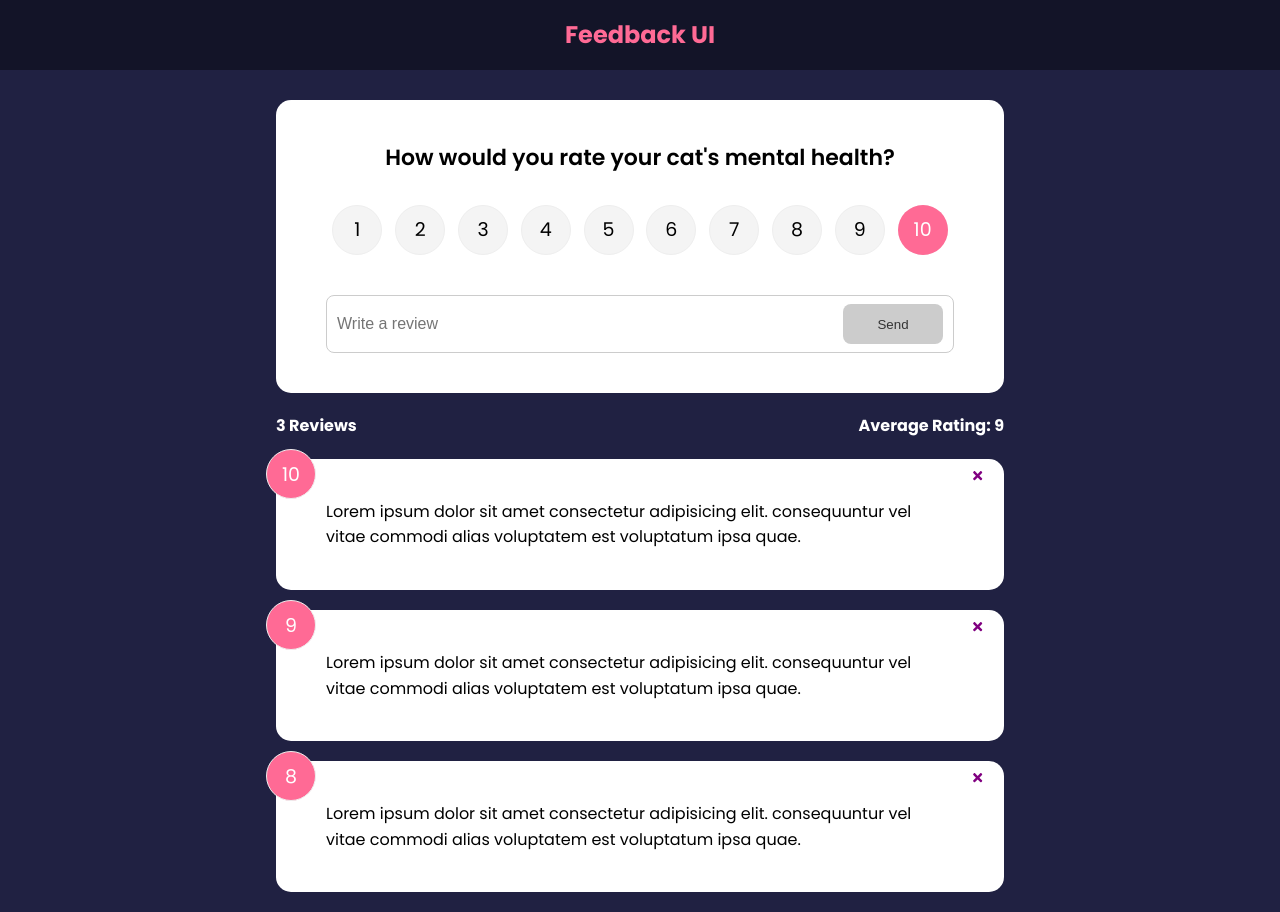
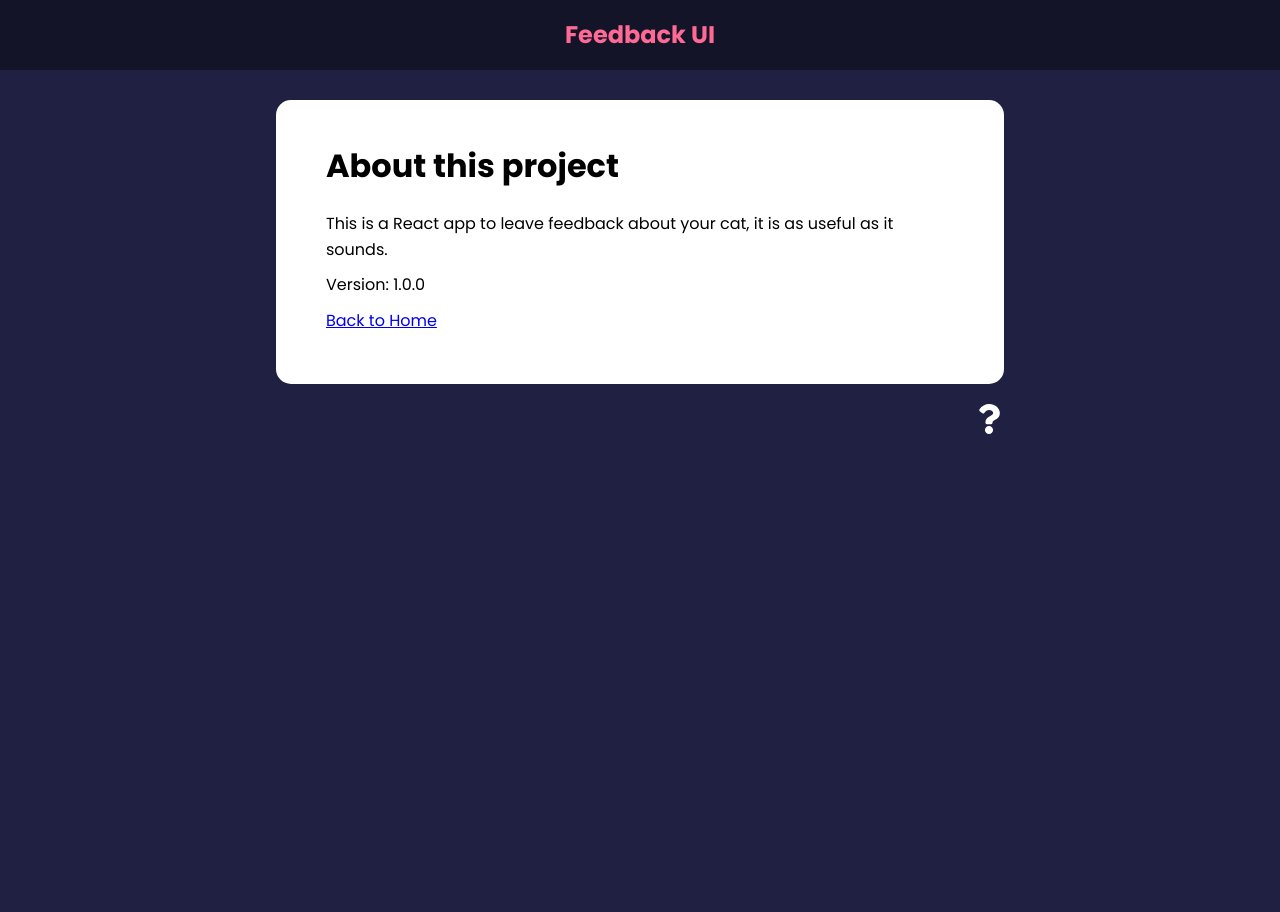
Before and after one commit to ianisout/feedback-app, a React (Create React App) app: page /about in a window 1280 px wide. After the commit the page ends 800 px from the top, so only its background shows below. Built offline with nearby package versions, Linux system fonts and the light colour scheme.

Commit message:
playing with react-router-dom

```diff
--- a/package.json
+++ b/package.json
@@ -10,6 +10,7 @@
     "react": "^17.0.2",
     "react-dom": "^17.0.2",
     "react-icons": "^4.3.1",
+    "react-router-dom": "^6.2.2",
     "react-scripts": "5.0.0",
     "uuid": "^8.3.2",
     "web-vitals": "^2.1.4"
--- a/src/App.js
+++ b/src/App.js
@@ -1,34 +1,55 @@
-import { v4 as uuidv4 } from 'uuid'
+import { v4 as uuidv4 } from 'uuid';
+import { BrowserRouter as Router, Routes, Route } from 'react-router-dom';
 import { useState } from 'react';
+import React from 'react';
 import Header from './components/Header';
 import FeedbackList from './components/FeedbackList';
 import FeedbackData from './data/FeedbackData';
 import FeedbackStats from './components/FeedbackStats';
 import FeedbackForm from './components/FeedbackForm';
+import AboutPage from './pages/AboutPage';
+import AboutIconLink from './components/AboutIconLink';
 
 function App() {
   const [feedback, setFeedback] = useState(FeedbackData);
 
-  const addFeedback = newFeedback => {
+  const addFeedback = (newFeedback) => {
     newFeedback.id = uuidv4();
-    setFeedback([newFeedback, ...feedback])
-  }
+    setFeedback([newFeedback, ...feedback]);
+  };
 
   const deleteFeedback = (id) => {
     if (window.confirm('Are you sure you want to delete this feedback?')) {
-      setFeedback(feedback.filter((item) => item.id !== id))
+      setFeedback(feedback.filter((item) => item.id !== id));
     }
-  }
+  };
 
   return (
-    <>
+    <Router>
       <Header />
       <div className="container">
-        <FeedbackForm handleAdd={ addFeedback } />
-        <FeedbackStats feedback={ feedback }/>
-        <FeedbackList feedback={ feedback } handleDelete={deleteFeedback}/>
+        <Routes>
+          <Route
+            exact
+            path="/"
+            element={
+              <>
+                <FeedbackForm handleAdd={addFeedback} />
+                <FeedbackStats feedback={feedback} />
+                <FeedbackList
+                  feedback={feedback}
+                  handleDelete={deleteFeedback}
+                />
+              </>
+            }
+          ></Route>
+
+          <Route path="/about" element={<AboutPage />} />
+        </Routes>
+
+        <AboutIconLink />
       </div>
-    </>
+    </Router>
   );
 }
 
--- /dev/null
+++ b/src/components/AboutIconLink.jsx
@@ -0,0 +1,16 @@
+import {FaQuestion} from 'react-icons/fa';
+import { Link } from 'react-router-dom'
+
+function AboutIconLink() {
+  return (
+    <div className='about-link'>
+      <Link to={{
+        pathname: '/about',
+      }}>
+        <FaQuestion size={30}></FaQuestion>
+      </Link>
+    </div>
+  )
+}
+
+export default AboutIconLink
--- /dev/null
+++ b/src/pages/AboutPage.jsx
@@ -0,0 +1,19 @@
+import Card from "../components/shared/Card";
+import { Link } from 'react-router-dom'
+
+function AboutPage() {
+  return (
+    <Card>
+      <div className="about">
+        <h1>About this project</h1>
+        <p>This is a React app to leave feedback about your cat, it is as useful as it sounds.</p>
+        <p>Version: 1.0.0</p>
+        <p>
+          <Link to="/">Back to Home</Link>
+        </p>
+      </div>
+    </Card>
+  )
+}
+
+export default AboutPage
```
Also changed, not shown: 1 other file (tests, documents, lock files or other folders).
